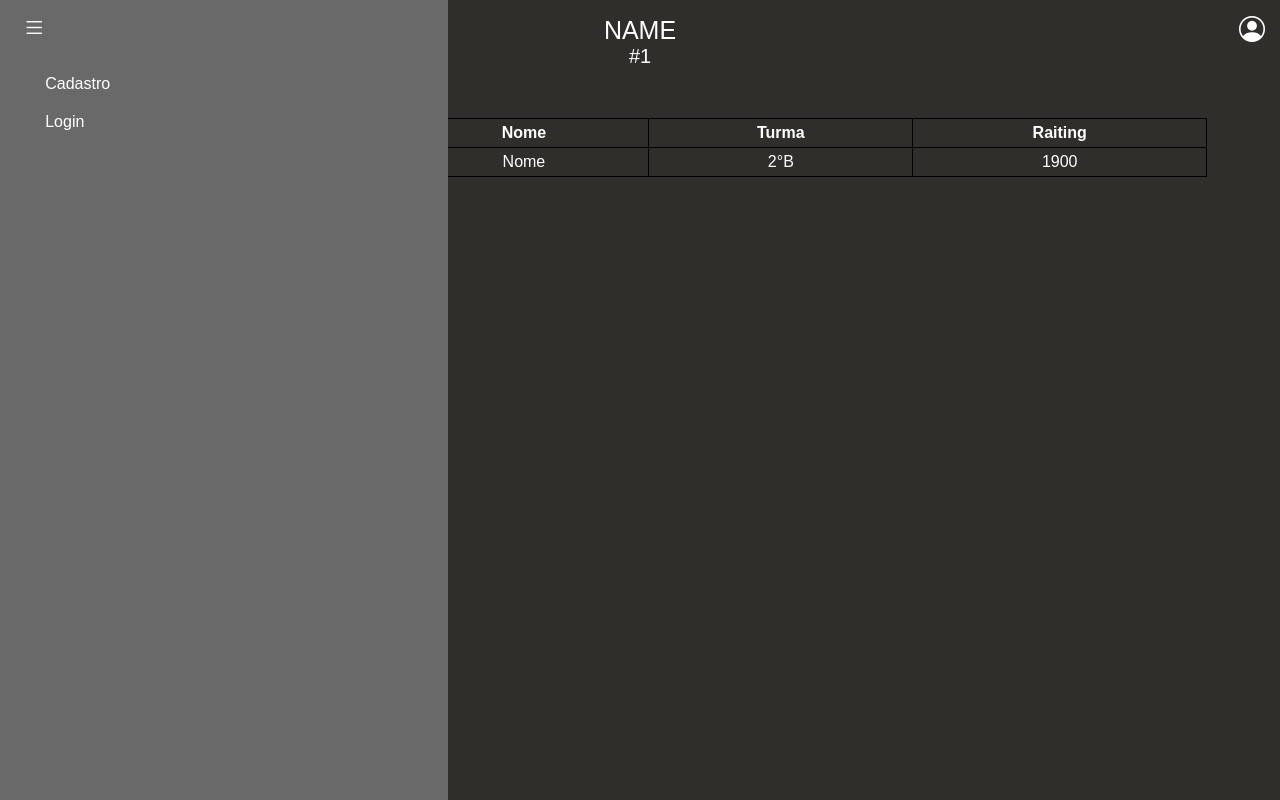
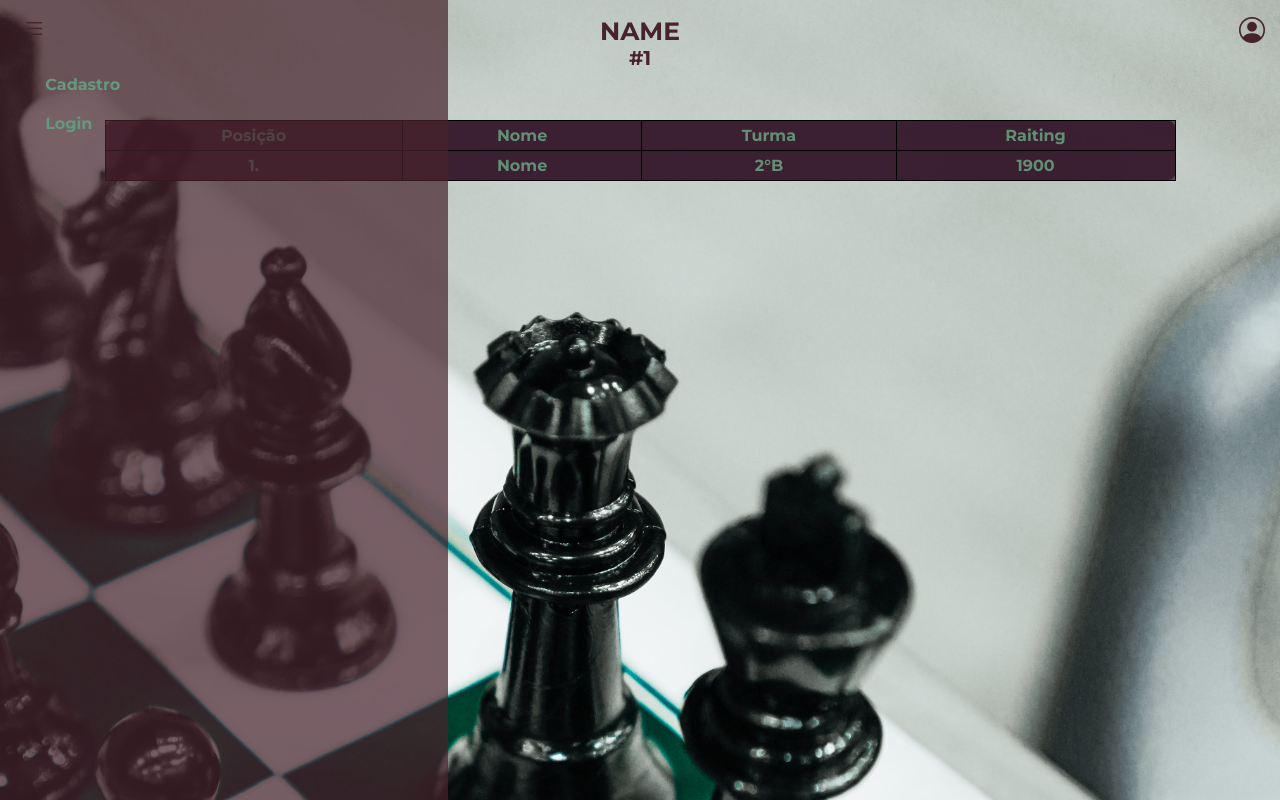
Before and after one commit to evertonoliveiraa/raiting-toon, a plain HTML site: page tela_principal/index.html in a window 1280 px wide. Both pictures are taken after a click on the icon 34 px from the left and 28 px from the top of the page. Shown: the top 800 px of the page. Drawn offline with nearby package versions, Linux system fonts and the light colour scheme.

Commit message:
concertei a parte visual

```diff
--- a/tela_principal/menu.js
+++ b/tela_principal/menu.js
@@ -1,17 +1,18 @@
 //seleciona os itens da barra lateral.
 
-var menuitem = document.querySelectorAll('.menu-item')
+//var menuitem = document.querySelectorAll('.menu-item')
 
-function selectlink(){
-    menuitem.forEach((item)=>
-        item.classList.remove('ativo')
-    )
-    this.classList.add('ativo')
-}
+//function selectlink(){
+//    menuitem.forEach((item)=>
+//        item.classList.remove('ativo')
+//    )
+//   this.classList.add('ativo')
+//}
 
-menuitem.forEach((item)=>
-    item.addEventListener('click', selectlink)
-)
+//menuitem.forEach((item)=>
+//    item.addEventListener('click', selectlink)
+//)
+
 //seleciona os itens da barra lateral.
 
 //expande o menu.
--- a/tela_principal/style.css
+++ b/tela_principal/style.css
@@ -1,14 +1,26 @@
+@import url('https://fonts.googleapis.com/css2?family=Montserrat:wght@700&display=swap');
+
+
 *{
     margin: 0;
     padding: 0;
-    font-family: Arial, Helvetica, sans-serif;
     box-sizing: border-box;
+    font-family: 'Montserrat', sans-serif;
 }
 
+/*#302E2B*/
+
 body{
-    background-color: #302E2B;
-    color: rgb(255, 255, 255);
+    color: #47232c;
     height: 900vh;
+    background-image: url('../imagens/pexels-deva-darshan-2695392.jpg');
+
+      /* Define o modo de exibição da imagem de fundo */
+      background-size: cover; /* Cobrir toda a área disponível */
+      background-position: center; /* Centralizar */
+      background-repeat: no-repeat; /* Evitar repetição da imagem */
+      background-attachment: fixed;
+
 }
 
 header{
@@ -30,7 +42,7 @@ nav.menu-lateral{
 
 nav.menu-lateral.expandir{
     width: 35vw;
-    background-color: dimgray;
+    background-color: #47232cb4;
     height: 100%;
     transition: .2s;
 }
@@ -40,9 +52,13 @@ nav.menu-lateral.expandir{
     padding-left: 10px;
 }
 
+.btn-expandir-color{
+    color: #66997b;
+}
+
 .btn-expandir > i{
     font-size: 23px;
-    color: white;
+    color: #47232c;
     cursor: pointer;
 }
 
@@ -52,7 +68,7 @@ ul{
 }
 
 li:hover{
-    background-color: rosybrown;
+    background-color: #66997b;
 }
 
 li{
@@ -64,11 +80,15 @@ li.ativo{
 }
 
 .menu-item > a{
-    color: white;
+    color: #66997b;
     text-decoration: none;
     font-size: 16px;
     padding: 10px 4%;
     display: flex;
+}
+
+.menu-item > a:hover{
+    color: #27081d;
 }
 
 .txt-link{
@@ -76,7 +96,7 @@ li.ativo{
 }
 
 .foto-de-perfil{
-    position: absolute;
+    position: fixed;
     display: inline;
     right: 15px;
     margin-top: .5%;
@@ -104,14 +124,18 @@ footer{
 
 table{
     border-collapse: collapse;
-    width: 90%;
+    width: 85%;
     margin: auto;
     margin-top: 50px;
     text-align: center;
+    border-radius: 10px;
 }
 
 table, th, td{
     border: solid black 1px;
     border-collapse: collapse;
     padding: 5px;
+    background-color: #27081da5;
+    color: #66997beb;
+
 }
--- a/telas_de_sessoes/styleCadastro.css
+++ b/telas_de_sessoes/styleCadastro.css
@@ -1,8 +1,11 @@
+@import url('https://fonts.googleapis.com/css2?family=Montserrat:wght@700&display=swap');
+
 *{
     margin: 0;
     padding: 0;
-    font-family: Arial, Helvetica, sans-serif;
+    font-family: 'Montserrat', sans-serif;
     box-sizing: border-box;
+    color: #86c19e;
 }
 
 /*
@@ -11,7 +14,14 @@ caixa-login = #262421
 */
 
 body{
-    background-color: #302E2B;
+    /*background-color: #a4ca8bd0; cor antiga...*/
+    background-image: url('../imagens/pexels-deva-darshan-2695392.jpg');
+
+      /* Define o modo de exibição da imagem de fundo */
+      background-size: cover; /* Cobrir toda a área disponível */
+      background-position: center; /* Centralizar */
+      background-repeat: no-repeat; /* Evitar repetição da imagem */
+      height: 100vh;
 }
 
 header{
@@ -23,12 +33,13 @@ header{
 .caixa-login{
     width: 300px;
     height: 350px;
-    background-color: #262421;
+    background-color: rgba(0, 0, 0, 0.702);
     margin: auto;
     align-items: center;
     padding: 20px;
     border-radius: 10px;
     position: sticky;
+    box-shadow: 2px 2px 3px black;
 }
 
 .placeholder{
@@ -36,13 +47,11 @@ header{
     border-radius: 8px;
     padding: 7px;
     margin-bottom: 15px;
-    background-color: #3C3A38;
+    background-color: #3c3a38b0;
     color: white;
-
 }
 
 p{
-    color:white;
     font-size: 14px;
 }
 
@@ -57,18 +66,18 @@ p{
     margin-top: 5%;
     width: 100%;
     height: 40px;
-    background-color:rosybrown ;
+    background-color:#66997b ;
     font-size: 15px;
     font-weight: bolder;
     border-radius: 10px;
     border:none;
-    box-shadow: 0px 5px rgb(150, 114, 114);
+    box-shadow: 0px 5px #66997bbd;
     color: white;
 }
 
 .btn-p{
     text-decoration: none;
-    color: rosybrown;
+    color: #66997b;
     display: flex;
     position: absolute;
     bottom: 6%;
--- a/telas_de_sessoes/styleLogin.css
+++ b/telas_de_sessoes/styleLogin.css
@@ -1,8 +1,11 @@
+@import url('https://fonts.googleapis.com/css2?family=Montserrat:wght@700&display=swap');
+
 *{
     margin: 0;
     padding: 0;
-    font-family: Arial, Helvetica, sans-serif;
+    font-family: 'Montserrat', sans-serif;
     box-sizing: border-box;
+    color: #66997b;
 }
 
 /*
@@ -11,7 +14,13 @@ caixa-login = #262421
 */
 
 body{
-    background-color: #302E2B;
+    background-image: url('../imagens/pexels-deva-darshan-2695392.jpg');
+
+      /* Define o modo de exibição da imagem de fundo */
+      background-size: cover; /* Cobrir toda a área disponível */
+      background-position: center; /* Centralizar */
+      background-repeat: no-repeat; /* Evitar repetição da imagem */
+      height: 100vh;
 }
 
 header{
@@ -23,22 +32,27 @@ header{
 .caixa-login{
     width: 300px;
     height: 300px;
-    background-color: #262421;
+    background-color: rgba(0, 0, 0, 0.702);
     margin: auto;
     align-items: center;
     padding: 20px;
     border-radius: 10px;
     position: sticky;
+    box-shadow: 2px 2px 3px black;
 }
 
 .placeholder{
     border: none;
     border-radius: 8px;
     padding: 7px;
-    margin-bottom: 15px;
-    background-color: #3C3A38;
+    margin-bottom: 20px;
+    background-color: #3c3a38b0;
     color: white;
 
+}
+
+#email{
+    margin-top: 23px;
 }
 
 #btn-entrar{
@@ -47,18 +61,17 @@ header{
     margin-top: 5%;
     width: 100%;
     height: 40px;
-    background-color:rosybrown ;
+    background-color:#66997b ;
     font-size: 15px;
     font-weight: bolder;
     border-radius: 10px;
     border:none;
-    box-shadow: 0px 5px rgb(150, 114, 114);
+    box-shadow: 0px 5px #66997bbd;
     color: white;
 }
 
 .btn-p{
     text-decoration: none;
-    color: rosybrown;
     position: absolute;
     bottom: 6%;
 }
```
Also changed, not shown: telas_de_sessoes/cadastro.html (+1 -1 lines), imagens/pexels-deva-darshan-2695392.jpg (added).
